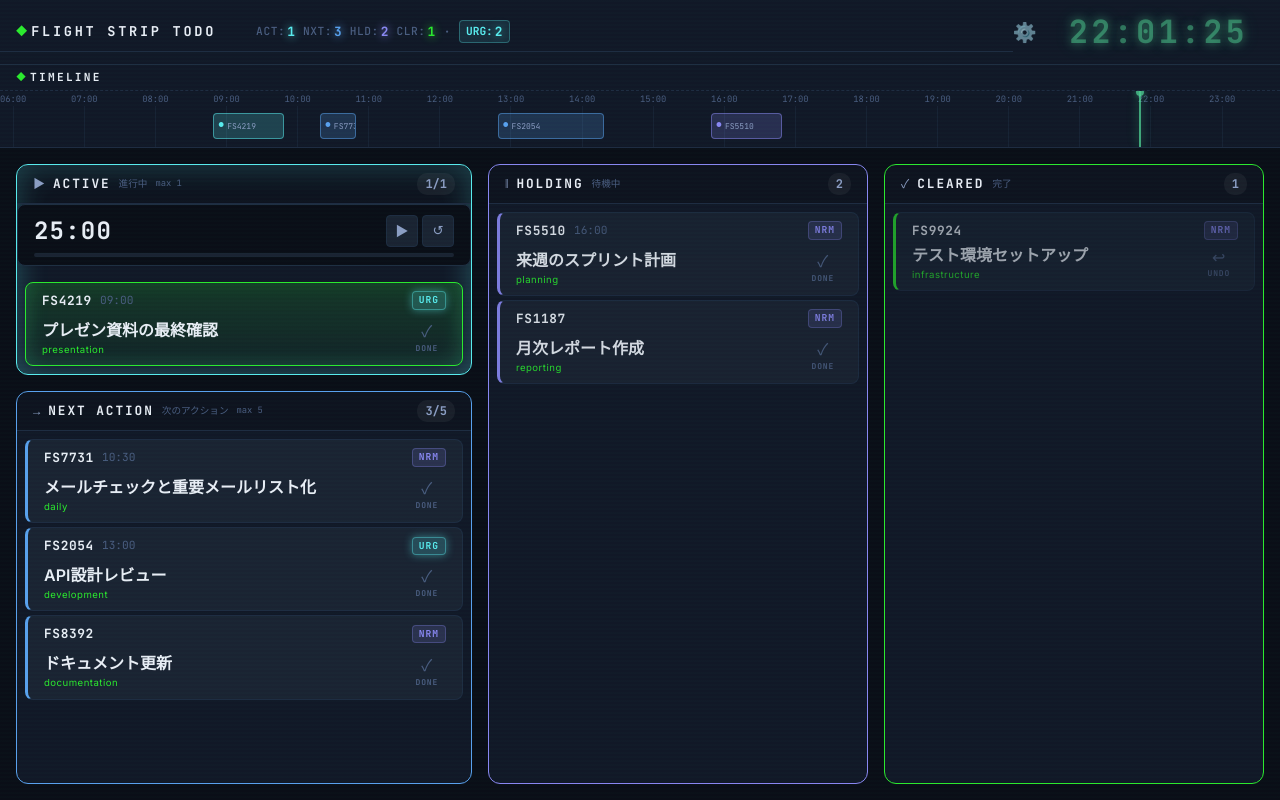
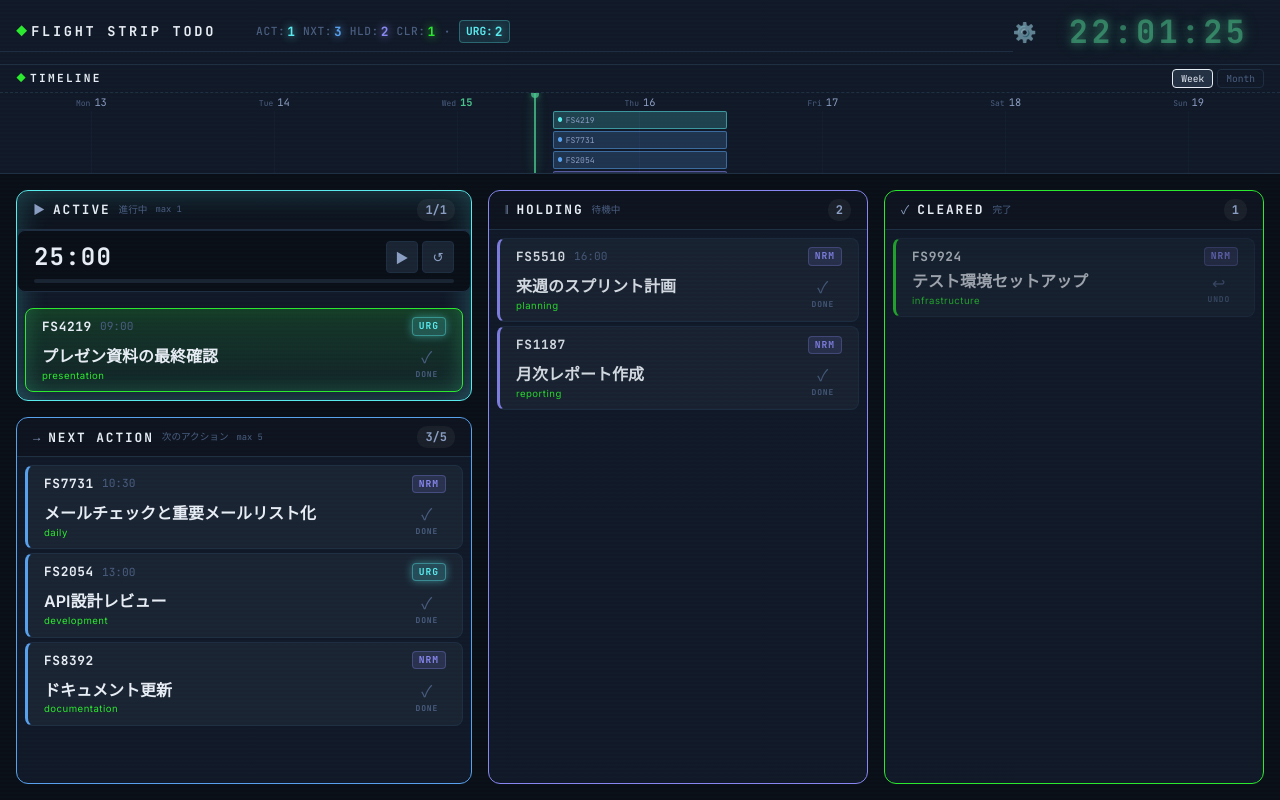
Before and after one commit to MasakiEndo44/Task-Hack, a React (Vite) app: page / in a window 1280 px wide. Built offline with nearby package versions, Linux system fonts and the light colour scheme.

Commit message:
feat: add scheduled date input to task details and implement weekly/monthly timeline views

```diff
--- a/src/renderer/components/TaskDetail/TaskDetail.module.css
+++ b/src/renderer/components/TaskDetail/TaskDetail.module.css
@@ -89,7 +89,21 @@
   transition: border-color var(--transition-fast);
 }
 
-.textarea:focus {
+.textarea:focus,
+.dateInput:focus {
   outline: none;
   border-color: var(--border-hover);
 }
+
+.dateInput {
+  width: 100%;
+  background: var(--bg-primary);
+  border: 1px solid var(--border-default);
+  border-radius: var(--radius-md);
+  padding: var(--space-sm) var(--space-md);
+  color: var(--text-primary);
+  font-family: var(--font-ui);
+  font-size: 0.95rem;
+  transition: border-color var(--transition-fast);
+  color-scheme: dark;
+}
--- a/src/renderer/components/Timeline/Timeline.module.css
+++ b/src/renderer/components/Timeline/Timeline.module.css
@@ -5,10 +5,16 @@
 
 .timelineHeader {
   display: flex;
+  justify-content: space-between;
+  align-items: center;
+  padding: var(--space-xs) var(--space-md);
+  border-bottom: 1px dashed var(--border-default);
+}
+
+.timelineHeaderLeft {
+  display: flex;
   align-items: center;
   gap: var(--space-xs);
-  padding: var(--space-xs) var(--space-md);
-  border-bottom: 1px dashed var(--border-default);
 }
 
 .timelineIcon {
@@ -24,10 +30,34 @@
   letter-spacing: 0.2em;
 }
 
+.viewToggles {
+  display: flex;
+  gap: var(--space-xs);
+}
+
+.toggleBtn {
+  background: transparent;
+  border: 1px solid var(--border-default);
+  color: var(--text-muted);
+  font-family: var(--font-mono);
+  font-size: 0.6rem;
+  padding: 2px 8px;
+  border-radius: var(--radius-sm);
+  cursor: pointer;
+  transition: all var(--transition-fast);
+}
+
+.toggleBtn.active {
+  background: var(--bg-elevated);
+  color: var(--text-primary);
+  border-color: var(--text-primary);
+}
+
 .timeline {
   position: relative;
-  height: 56px;
-  overflow: hidden;
+  height: 80px;
+  overflow-y: auto;
+  overflow-x: hidden;
   z-index: var(--z-timeline);
 }
 
@@ -46,46 +76,74 @@
   bottom: 0;
   display: flex;
   flex-direction: column;
-  align-items: center;
 }
 
-.markerLabel {
+.markerLabelGroup {
+  display: flex;
+  gap: 4px;
+  align-items: baseline;
+  justify-content: center;
+  width: 100%;
+  padding-top: 2px;
+}
+
+.markerDayName {
   font-family: var(--font-mono);
-  font-size: 0.55rem;
+  font-size: 0.5rem;
   color: var(--text-muted);
-  padding-top: 2px;
-  white-space: nowrap;
+}
+
+.markerDate {
+  font-family: var(--font-mono);
+  font-size: 0.65rem;
+  color: var(--text-secondary);
+}
+
+.markerToday .markerDate {
+  color: var(--sweep-line);
+  font-weight: 700;
 }
 
 .markerLine {
   width: 1px;
   flex: 1;
   background: var(--border-default);
-  opacity: 0.5;
+  opacity: 0.3;
+  margin: 0 auto;
 }
 
-/* タスクブロック */
+/* タスクブロック群 */
 .blocks {
   position: absolute;
   top: 18px;
   left: 0;
   right: 0;
-  bottom: 4px;
+  bottom: 0;
+  pointer-events: none;
+}
+
+.dayTaskContainer {
+  position: absolute;
+  top: 0;
+  display: flex;
+  flex-direction: column;
+  gap: 2px;
+  padding: 0 4px;
 }
 
 .block {
-  position: absolute;
-  top: 4px;
-  height: calc(100% - 8px);
+  width: 100%;
+  height: 18px;
   background: color-mix(in srgb, var(--block-color) 20%, transparent);
   border: 1px solid color-mix(in srgb, var(--block-color) 50%, transparent);
-  border-radius: var(--radius-sm);
+  border-radius: 2px;
   display: flex;
   align-items: center;
   padding: 0 4px;
   gap: 3px;
   overflow: hidden;
   transition: background var(--transition-fast);
+  pointer-events: auto;
 }
 
 .block:hover {
@@ -93,8 +151,9 @@
 }
 
 .blockDot {
-  font-size: 0.4rem;
+  font-size: 0.35rem;
   color: var(--block-color);
+  flex-shrink: 0;
 }
 
 .blockLabel {
@@ -116,7 +175,7 @@
     0 0 16px rgba(89, 238, 166, 0.3);
   z-index: 2;
   pointer-events: none;
-  animation: sweepGlow 2s ease-in-out infinite;
+  opacity: 0.8;
 }
 
 .sweepDot {
@@ -129,8 +188,3 @@
   border-radius: 50%;
   box-shadow: 0 0 6px var(--glow-green);
 }
-
-@keyframes sweepGlow {
-  0%, 100% { opacity: 1; }
-  50% { opacity: 0.7; }
-}
--- a/src/renderer/components/Timeline/Timeline.tsx
+++ b/src/renderer/components/Timeline/Timeline.tsx
@@ -1,21 +1,10 @@
+import { useState } from 'react'
 import { useClock } from '../../hooks/useClock'
 import type { Task } from '../../types/task'
 import styles from './Timeline.module.css'
 
 interface TimelineProps {
   tasks: Task[]
-}
-
-/** タイムライン表示時間帯 (6:00 - 24:00) */
-const TIMELINE_START_HOUR = 6
-const TIMELINE_END_HOUR = 24
-const TOTAL_HOURS = TIMELINE_END_HOUR - TIMELINE_START_HOUR
-
-/** 時刻を0-100のパーセンテージに変換 */
-function timeToPercent(date: Date): number {
-  const hours = date.getHours() + date.getMinutes() / 60
-  const clamped = Math.max(TIMELINE_START_HOUR, Math.min(TIMELINE_END_HOUR, hours))
-  return ((clamped - TIMELINE_START_HOUR) / TOTAL_HOURS) * 100
 }
 
 /** ゾーンに対応するCSS変数名 */
@@ -26,71 +15,132 @@ const ZONE_COLORS: Record<string, string> = {
   CLEARED: 'var(--zone-cleared)'
 }
 
+const isSameDay = (d1: Date, d2: Date) =>
+  d1.getFullYear() === d2.getFullYear() &&
+  d1.getMonth() === d2.getMonth() &&
+  d1.getDate() === d2.getDate();
+
+function getWeekDates(now: Date): Date[] {
+  const current = new Date(now);
+  current.setHours(0,0,0,0);
+  const dates: Date[] = [];
+  const day = current.getDay();
+  const diffToMonday = current.getDate() - day + (day === 0 ? -6 : 1);
+  const monday = new Date(current);
+  monday.setDate(diffToMonday);
+
+  for (let i = 0; i < 7; i++) {
+    const d = new Date(monday);
+    d.setDate(monday.getDate() + i);
+    dates.push(d);
+  }
+  return dates;
+}
+
+function getMonthDates(now: Date): Date[] {
+  const year = now.getFullYear();
+  const month = now.getMonth();
+  const numDays = new Date(year, month + 1, 0).getDate();
+  const dates: Date[] = [];
+  for (let i = 1; i <= numDays; i++) {
+    dates.push(new Date(year, month, i, 0, 0, 0, 0));
+  }
+  return dates;
+}
+
+const DAY_NAMES = ['Sun', 'Mon', 'Tue', 'Wed', 'Thu', 'Fri', 'Sat'];
+
 export function Timeline({ tasks }: TimelineProps) {
+  const [viewMode, setViewMode] = useState<'week' | 'month'>('week')
   const { now } = useClock()
-  const sweepPercent = timeToPercent(now)
 
-  const scheduledTasks = tasks.filter(t => t.scheduledStart)
+  const dates = viewMode === 'week' ? getWeekDates(now) : getMonthDates(now);
+  const scheduledTasks = tasks.filter(t => t.scheduledStart);
 
-  const hourMarkers = Array.from(
-    { length: TOTAL_HOURS + 1 },
-    (_, i) => TIMELINE_START_HOUR + i
-  )
+  const sweepPercent = (() => {
+    const totalDays = dates.length;
+    const todayIndex = dates.findIndex(d => isSameDay(d, now));
+    if (todayIndex === -1) return -100;
+    const percentOfDay = (now.getHours() * 3600 + now.getMinutes() * 60 + now.getSeconds()) / 86400;
+    return ((todayIndex + percentOfDay) / totalDays) * 100;
+  })()
 
   return (
     <div className={styles.timelineContainer}>
       <div className={styles.timelineHeader}>
+        <div className={styles.timelineHeaderLeft}>
           <span className={styles.timelineIcon}>◆</span>
           <span className={styles.timelineTitle}>TIMELINE</span>
         </div>
+        <div className={styles.viewToggles}>
+          <button
+            className={`${styles.toggleBtn} ${viewMode === 'week' ? styles.active : ''}`}
+            onClick={() => setViewMode('week')}
+          >
+            Week
+          </button>
+          <button
+            className={`${styles.toggleBtn} ${viewMode === 'month' ? styles.active : ''}`}
+            onClick={() => setViewMode('month')}
+          >
+            Month
+          </button>
+        </div>
+      </div>
       <div className={styles.timeline} data-testid="timeline">
-        {/* 時間マーカー */}
+        {/* 日付マーカー */}
         <div className={styles.markers}>
-          {hourMarkers.map(hour => (
+          {dates.map((date, i) => (
             <div
-              key={hour}
-              className={styles.marker}
-              style={{ left: `${((hour - TIMELINE_START_HOUR) / TOTAL_HOURS) * 100}%` }}
+              key={i}
+              className={`${styles.marker} ${isSameDay(date, now) ? styles.markerToday : ''}`}
+              style={{ left: `${(i / dates.length) * 100}%`, width: `${100 / dates.length}%` }}
             >
-              <span className={styles.markerLabel}>
-                {hour.toString().padStart(2, '0')}:00
+              <div className={styles.markerLabelGroup}>
+                {viewMode === 'week' && (
+                  <span className={styles.markerDayName}>
+                    {DAY_NAMES[date.getDay()]}
                   </span>
+                )}
+                <span className={styles.markerDate}>
+                  {date.getDate()}
+                </span>
+              </div>
               <div className={styles.markerLine} />
             </div>
           ))}
         </div>
 
-        {/* タスクブロック */}
+        {/* タスクブロック群 */}
         <div className={styles.blocks}>
-          {scheduledTasks.map(task => {
-            const start = new Date(task.scheduledStart!)
-            const end = task.scheduledEnd
-              ? new Date(task.scheduledEnd)
-              : new Date(start.getTime() + 3600000)
-            const leftPercent = timeToPercent(start)
-            const rightPercent = timeToPercent(end)
-            const widthPercent = rightPercent - leftPercent
+          {dates.map((date, index) => {
+             const dayTasks = scheduledTasks.filter(t => isSameDay(new Date(t.scheduledStart!), date));
+             if (dayTasks.length === 0) return null;
 
              return (
                 <div
+                  key={index}
+                  className={styles.dayTaskContainer}
+                  style={{ left: `${(index / dates.length) * 100}%`, width: `${100 / dates.length}%` }}
+                >
+                   {dayTasks.map(task => (
+                      <div
                         key={task.id}
                         className={styles.block}
-                data-testid={`timeline-block-${task.id}`}
-                style={{
-                  left: `${leftPercent}%`,
-                  width: `${Math.max(widthPercent, 1.5)}%`,
-                  '--block-color': ZONE_COLORS[task.zone] || 'var(--text-muted)'
-                } as React.CSSProperties}
+                        style={{ '--block-color': ZONE_COLORS[task.zone] || 'var(--text-muted)' } as React.CSSProperties}
                         title={`${task.id}: ${task.title}`}
                       >
                          <span className={styles.blockDot}>●</span>
-                <span className={styles.blockLabel}>{task.id}</span>
+                         {viewMode === 'week' && <span className={styles.blockLabel}>{task.id}</span>}
+                      </div>
+                   ))}
                 </div>
              )
           })}
         </div>
 
-        {/* スイープライン（現在時刻） */}
+        {/* スイープライン（現在時刻進行度） */}
+        {sweepPercent >= 0 && sweepPercent <= 100 && (
           <div
             className={styles.sweepLine}
             data-testid="sweep-line"
@@ -98,6 +148,7 @@ export function Timeline({ tasks }: TimelineProps) {
           >
             <div className={styles.sweepDot} />
           </div>
+        )}
       </div>
     </div>
   )
```
Also changed, not shown: src/renderer/components/TaskDetail/TaskDetail.tsx (+28 -4 lines), tests/screen-shot/スクリーンショット 2026-04-17 6.50.22.png (added), 2 other files (tests, documents, lock files or other folders). Lines whose indentation alone changed are shown as unchanged.
